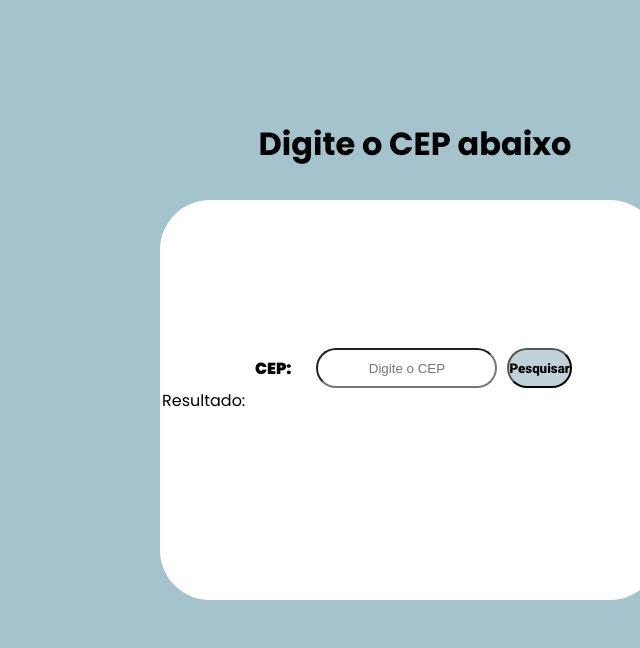
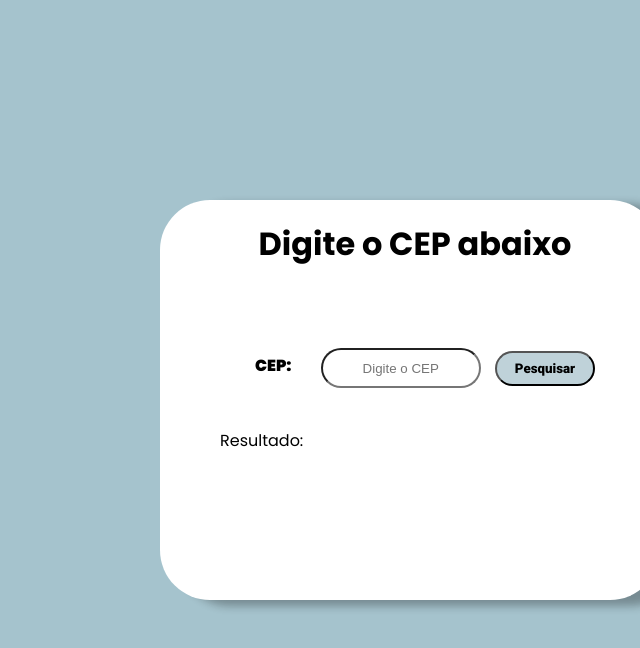
Before and after one commit to FrankSilva01/Consumo-de-API, a plain HTML site: page index.html in a window 1280 px wide. Shown: the top 648 px of the page, without its empty margins (640-1280 px from the left). Drawn offline with Linux system fonts and the light colour scheme.

Commit message:
Update index.css

```diff
--- a/index.css
+++ b/index.css
@@ -20,11 +20,13 @@ h1 {
     text-align: center;
     position: relative;
     left: 5px;
-    top: -80px;
+    top: 20px;
 }
 
+/* Container com todos os elementos */
 #container {
     background: #fff;
+    box-shadow: 20px 5px 8px 1px rgba(17, 17, 17, 0.311);
     border-radius: 50px;
     width: 500px;
     height: 400px;
@@ -33,27 +35,23 @@ h1 {
     top: 200px;
 }
 
-#cep {
-    width: 250px;
-    height: 40px;
-    display: flex;
-    position: relative;
-    /* left: 900px;
-    top: 500px; */
-}
-
+/* Botão de pesquisa */
 #cep button {
     font-weight: 900;
     font-family: 'roboto';
     background: rgba(55, 115, 136, 0.317);
     width: 100px;
+    height:35px;
     border-radius: 80px;
     position: relative;
     left: 130px;
     bottom: -100px;
 }
 
+/* Input do campo de busca */
 #cep input {
+    width: 160px;
+    height: 40px;
     position: relative;
     text-align: center;
     bottom: -100px;
@@ -61,19 +59,21 @@ h1 {
     border-radius: 80px;
 }
 
+/* Label com o nome CEP: */
 #endereço {
     font-weight: 900;
     position: relative;
     right: -95px;
-    bottom: -108px;
+    bottom: -98px;
 }
 
+/* Área do resultado quando se clica em pesquisar o CEP */
 #resultado {
-        width: 490px;
+        width: 400px;
         font-size: 16px;
         text-align: center;
         display: flex;
         position: relative;
-        left: 2px;
-        top: 100px;
+        left: 60px;
+        top: 140px;
 }
```
